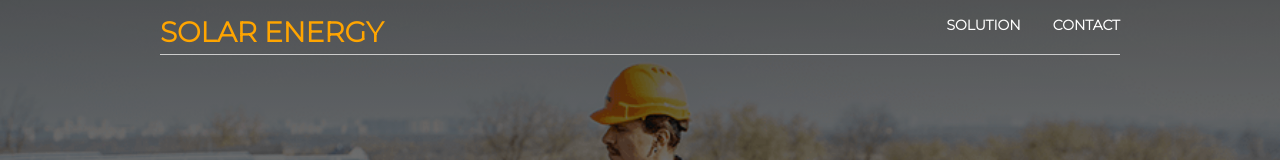
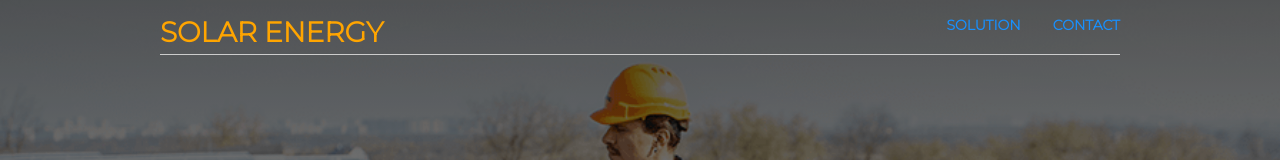
Before and after one commit to davidabuu/swazzy, a Next.js app: page / in a window 1280 px wide. Shown: the top 160 px of the page. Built offline with nearby package versions, Linux system fonts and the light colour scheme.

Commit message:
Navigation

```diff
--- a/src/components/Footer.js
+++ b/src/components/Footer.js
@@ -6,7 +6,7 @@ const Footer = () => {
     <div className="footer">
       <div className="footer-flex">
         <ContactPhoneOutlined className="icon" />
-        <a href="tel:09054416766">CONTACT ME</a>
+        <a href="tel:09054416766" id="contact">CONTACT ME</a>
       </div>
       <div className="footer-flex">
         <EmailOutlined className="icon" />
--- a/src/components/Header.js
+++ b/src/components/Header.js
@@ -1,15 +1,19 @@
-import React from 'react'
+import React from "react";
 
 const Header = () => {
   return (
-    <div className='header'>
-        <h1>SOLAR ENERGY</h1>
-       <ul>
-        <li>SOLUTION</li>
-        <li>CONTACT</li>
-       </ul>
+    <div className="header">
+      <h1>SOLAR ENERGY</h1>
+      <ul>
+        <a href="#solution">
+          <li>SOLUTION</li>
+        </a>
+        <a href="#contact">
+          <li>CONTACT</li>
+        </a>
+      </ul>
     </div>
-  )
-}
+  );
+};
 
-export default Header
+export default Header;
--- a/src/components/Solution.js
+++ b/src/components/Solution.js
@@ -3,7 +3,7 @@ import React from "react";
 
 const Solution = () => {
   return (
-    <div className="solution-container">
+    <div id="solutionyy" className="solution-container">
       <div className="solution-info">
         <Image
           src="/sol.jpg"
--- a/styles/globals.css
+++ b/styles/globals.css
@@ -89,6 +89,7 @@ li {
   cursor: pointer;
 }
 /* End of Header Style */
+
 /* Solution Style*/
 .solution-info {
   background: #ffff;
@@ -105,6 +106,7 @@ li {
   width: 400px;
 }
 /* End of Solution Style */
+
 /* Footer Style */
 .footer{
   display: flex;
```
Also changed, not shown: pages/login.js (added, +9 -0 lines).
